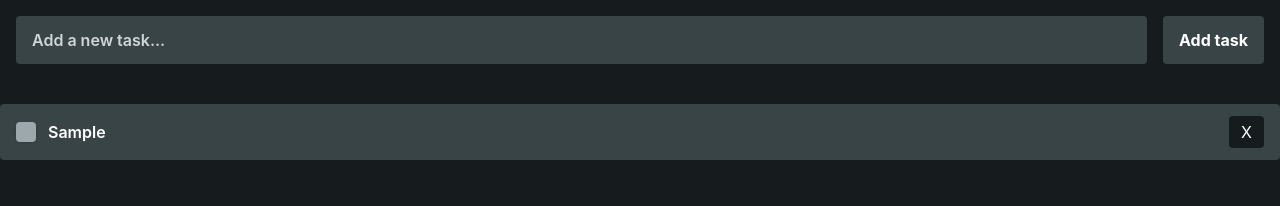
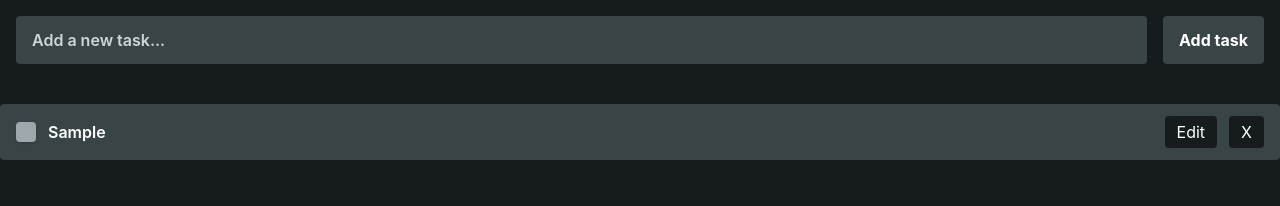
Before and after one commit to JacksonHoran/task-manager, a Vue app: page / in a window 1280 px wide. Both pictures are taken after typing "Sample" into the empty fields and a click on the button "Add task". Shown: the top 206 px of the page. Built offline with nearby package versions, Linux system fonts and the light colour scheme.

Commit message:
add edit button and remove stop modifier from remove button

```diff
--- a/src/components/TaskItem.vue
+++ b/src/components/TaskItem.vue
@@ -22,11 +22,18 @@ const remove = () => {
         >{{ task.name }}</label
       >
     </div>
+    <div class="flex items-center gap-3">
     <button
-      @click.stop="remove"
+        @click="editTask"
+      class="px-3 py-1 rounded bg-mist-900 text-white hover:bg-mist-700">
+    Edit
+    </button>
+    <button
+      @click="remove"
       class="px-3 py-1 rounded bg-mist-900 text-white hover:bg-mist-700"
     >
       X
     </button>
+    </div>
   </div>
 </template>
```
